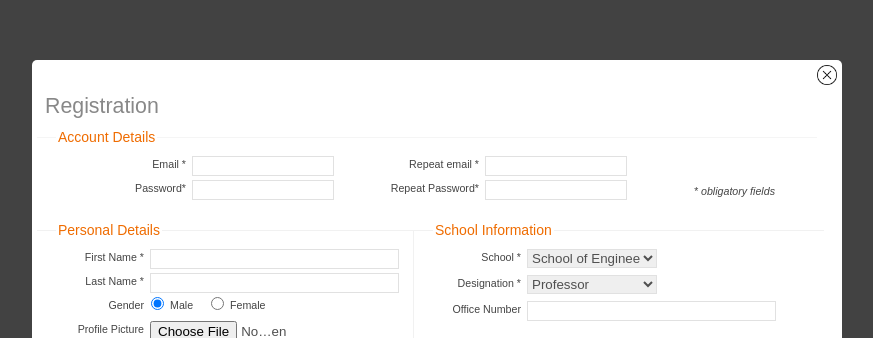
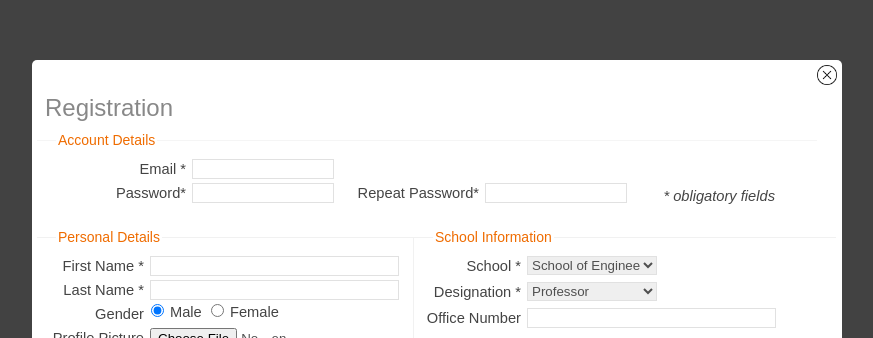
Before and after one commit to anupamish/studentMarks, a PHP site: page /studentMarks/views/register.php in a window 1280 px wide. Shown: the top 338 px of the page, without its empty margins (203-1076 px from the left). Run offline with PHP 8.4, Linux system fonts and the light colour scheme.

Commit message:
Commit #6
Changes in registration form.

```diff
--- a/css/styleRegister.css
+++ b/css/styleRegister.css
@@ -18,7 +18,7 @@ body {
 p {
     padding: 7px 0 7px 0;
     font-weight: 500;
-    font-size: 10pt;
+    font-size: 11pt;
 }
 a {
     color: #656565;
@@ -31,13 +31,13 @@ a:hover{
 h1 {
     font-weight:200;
     color: #888888;
-    font-size:16pt;
+    font-size:18pt;
     margin:7px 5px 8px 8px;
 }
 h4 {
     padding:1px;
     color: #ACACAC;
-    font-size:9pt;
+    font-size:11pt;
     font-weight:100;
     text-transform:uppercase;
 }
@@ -50,7 +50,7 @@ form.register{
     border-radius: 5px
 }
 form p{
-    font-size: 8pt;
+    font-size: 11pt;
     clear:both;
     margin: 0;
     color:gray;
@@ -100,11 +100,14 @@ form.register .infobox{
     float:right;
     margin-top:20px;
     border: 1px solid #F1F1F1;
-    padding:5px;
+    padding:15px;
     width:380px;
     height:98px;
     font-size:9px;
     background: #FDFEFA url(../img/bg_infobox.gif) repeat-x top left;
+}
+form.register .infobox_text > p{
+    font-size:8pt;
 }
 form.register legend
 {
--- a/views/register.php
+++ b/views/register.php
@@ -18,9 +18,6 @@
                 </legend>
                 <p>
                     <label>Email *
-                    </label>
-                    <input type="text"/>
-                    <label>Repeat email *
                     </label>
                     <input type="text"/>
                 </p>
@@ -108,9 +105,11 @@
                     <input type="text" class="long"/>
                 </p>
                 <div class="infobox"><h4>Helpful Information</h4>
+                    <div class="infobox_text">
                     <p>1. Please use your University provided E-Mail ID for Registration.</p>
 					<p>2. Details which are not necessary during registration can be reset later.</p>
 					<p>3. Contact Administrator for any other enquiries.</p>
+                    </div>
                 </div>
             </fieldset>
             <fieldset class="row4">
```
